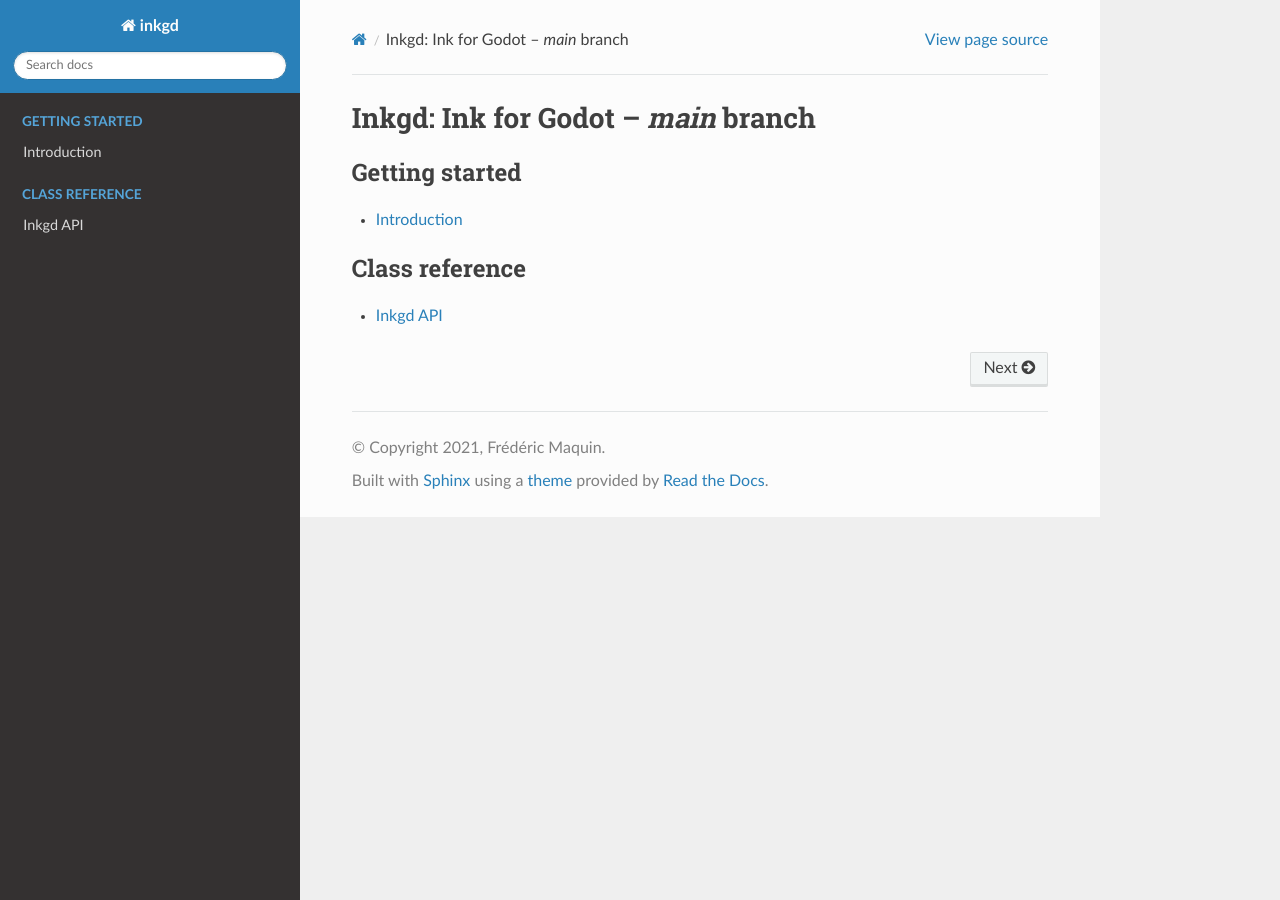
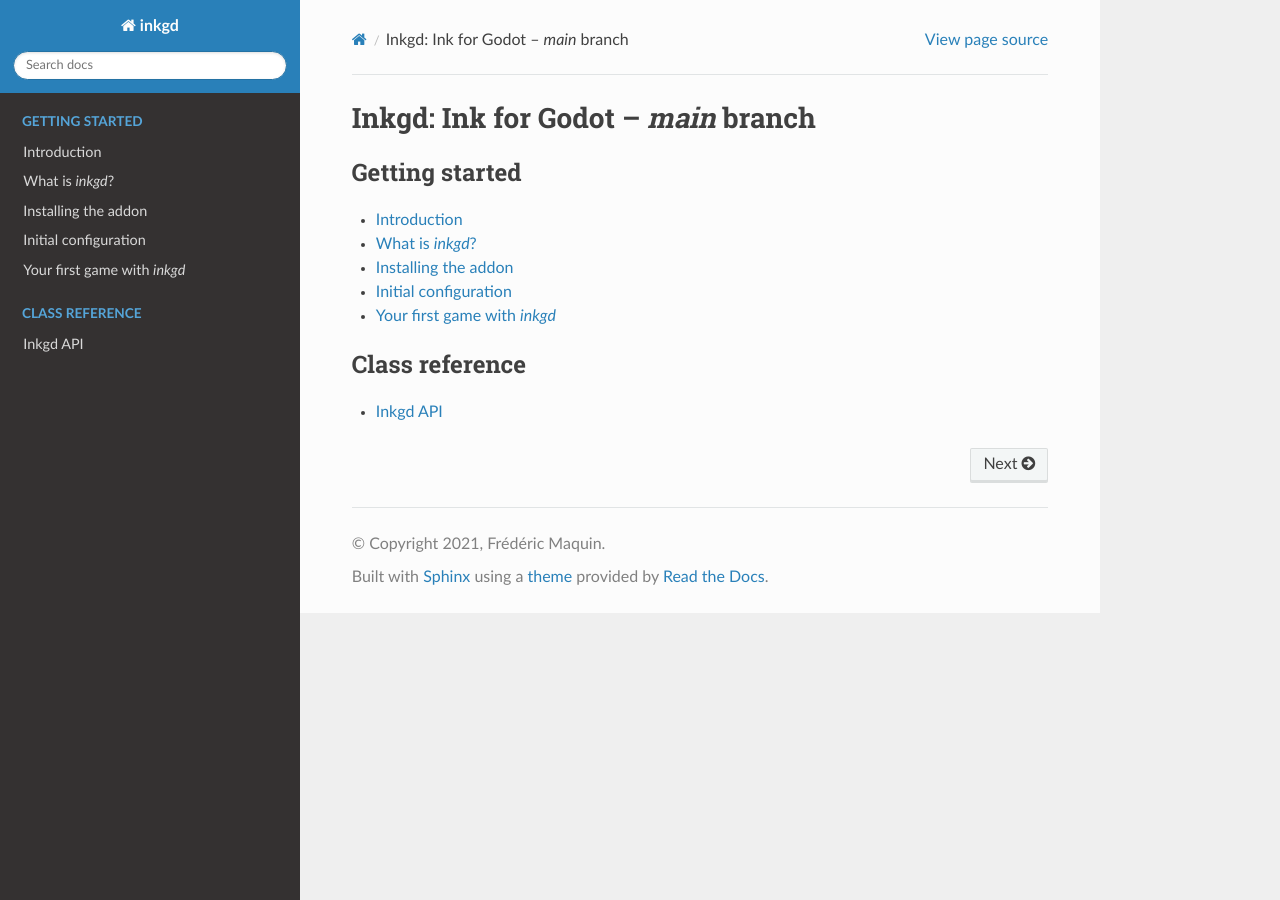
Before and after one commit to ephread/inkgd, a Sphinx documentation site: the page built from docs/source/index.rst, in a window 1280 px wide. Built offline with Sphinx 7.4.7 and the Read the Docs theme 2.0.0, drawn with Linux system fonts in a browser that asks for light colours; some of the changed lines change nothing that is shown.

Commit message:
Docs: Add getting started draft (#46)
* Inkgd docs: Add Sphinx initial files.

These files are necessary to setup a document in Sphinx.
This will be later used in ReadTheDocs: https://inkgd.readthedocs.io/

* Change master for main.

There's no master branch in this repo.

* Docs: First draft of getting started.

* Fix

* Address comments in #46.

```diff
--- a/docs/source/getting_started/index.rst
+++ b/docs/source/getting_started/index.rst
@@ -4,4 +4,49 @@
 Introduction
 ============
 
-TODO: Do this section.
+This article will help you figure out how to start using Ink with GDScript in Godot.
+
+What is *inkgd*?
+================
+
+*inkgd* is Ink for Godot, more precisely GDScript. It's a GDScript API that you import as an addon in your Godot project that can read an Ink story (file with .ink.json suffix) and execute Ink's methods directly in GDScript. With *inkgd* you'll be able to load your story and get the text from each knot, choice and diverts, then use the text as-is. It also binds variable changes and external functions with custom functions found in your Godot scripts.
+
+A normal use of *inkgd* would be to load a compiled story in '.ink.json' and then call ``continue_story`` until a branch is found. Here the choices are read as an array of strings and the story waits for you to input a choice. Once you submit the selected choice (represented by the index of the choices array) to the story, you repeat the process (i.e. keep calling ``continue_story`` until a branch is found).
+
+Remember that this API only provides the text, it does not provide a graphical representation of the Ink story. That's up to you.
+
+Installing the addon
+====================
+
+You have two ways of installing this addon: the easy and convenient way or the slightly more difficult way.
+
+The easy way
+************
+
+Open a new Godot project, then navigate to "AssetLib" on the top of the screen, search for "inkgd". Select "inkgd" from author "ephread", in the popup screen click "Download". Once the addon is downloaded to your computer a popup screen will show up, this describes the new files it'll add to your project. By default it should select everything, if this is not the case then select all files, click "Install". After the installation is done a popup message will show saying the addon was added to your project, click "Ok" to close the popup.
+
+That's it! You can now start using *inkgd* on your Godot scripts.
+
+The slightly difficult way
+**************************
+
+Use git to clone this repository:
+
+.. code-block:: console
+    $ git clone https://github.com/ephread/inkgd.git
+
+Or download the latest `stable version <https://github.com/ephread/inkgd/tags>`__ of *inkgd*. Then extract the contents of the archive.
+
+Once you have the contents of the repository in your machine, copy the folder "addons/inkgd" to your project at "res://addons/". You should now have a path with all the contents of the addon at "res://addons/inkgd".
+
+Initial configuration
+=====================
+
+In order to always have the API running in the background, *inkgd* runs as a singleton in your Godot project. This means each time your project runs an instance of *inkgd* runtime (res://addons/inkgd/runtime/static/ink_runtime.gd) runs along with your main scene. It doesn't matter if you change scenes, *inkgd* runtime will always be running independently of which scene is running. This is why it needs to initialize once at startup and removed when your project exits.
+
+Add "addons/inkgd/runtime.gd" as a singleton in your project, this will take care of all the initialization of *inkgd* for us.
+
+Your first game with *inkgd*
+==========================
+
+Jump over to the next section to create your first game with *inkgd*!
```
